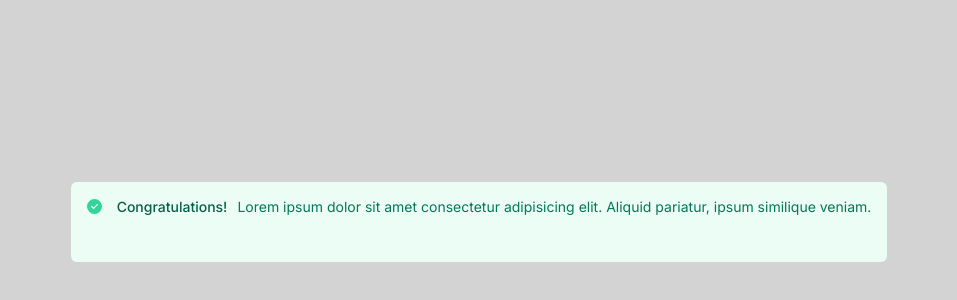
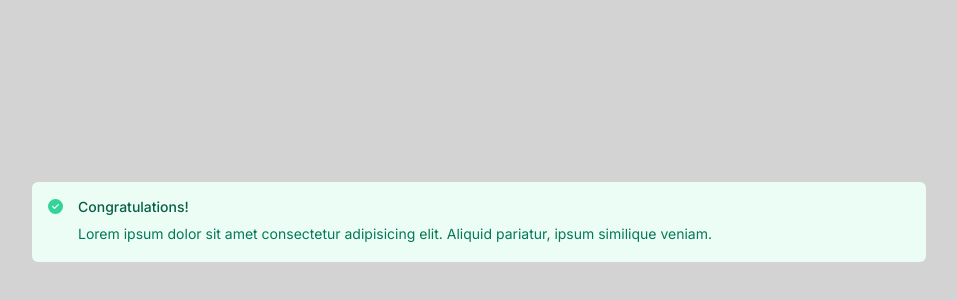
Before and after one commit to erzanthedev/component-library, a React (Create React App) app: page / in a window 1280 px wide. Shown: the part 178-478 px from the top of the page, without its empty margins (161-1118 px from the left). Built offline with nearby package versions, Linux system fonts and the light colour scheme.

Commit message:
fix: fixed layout bug

```diff
--- a/src/index.css
+++ b/src/index.css
@@ -86,9 +86,9 @@ main {
   border-radius: 6px;
   font-family: Inter;
   padding: 16px;
-  display: flex;
-  justify-content: center;
-  gap: 10px;
+  display: grid;
+  grid-template: 1fr 1fr / 18px 1fr;
+  gap: 0 12px;
 }
 
 .banner-icon {
@@ -101,15 +101,10 @@ main {
   height: 15px;
 }
 
-.banner-content {
-  width: 832px;
-  height: 48px;
-}
-
 .banner-title,
 .banner-text {
   font-size: 0.875rem;
-  text-align: left;
+  width: 832px;
 }
 
 .banner-title {
@@ -122,6 +117,7 @@ main {
   font-weight: 400;
   color: black;
   margin: 0;
+  grid-column: 2 / 3;
 }
 
 /* Banner Varaint for multi line or single line */
```
